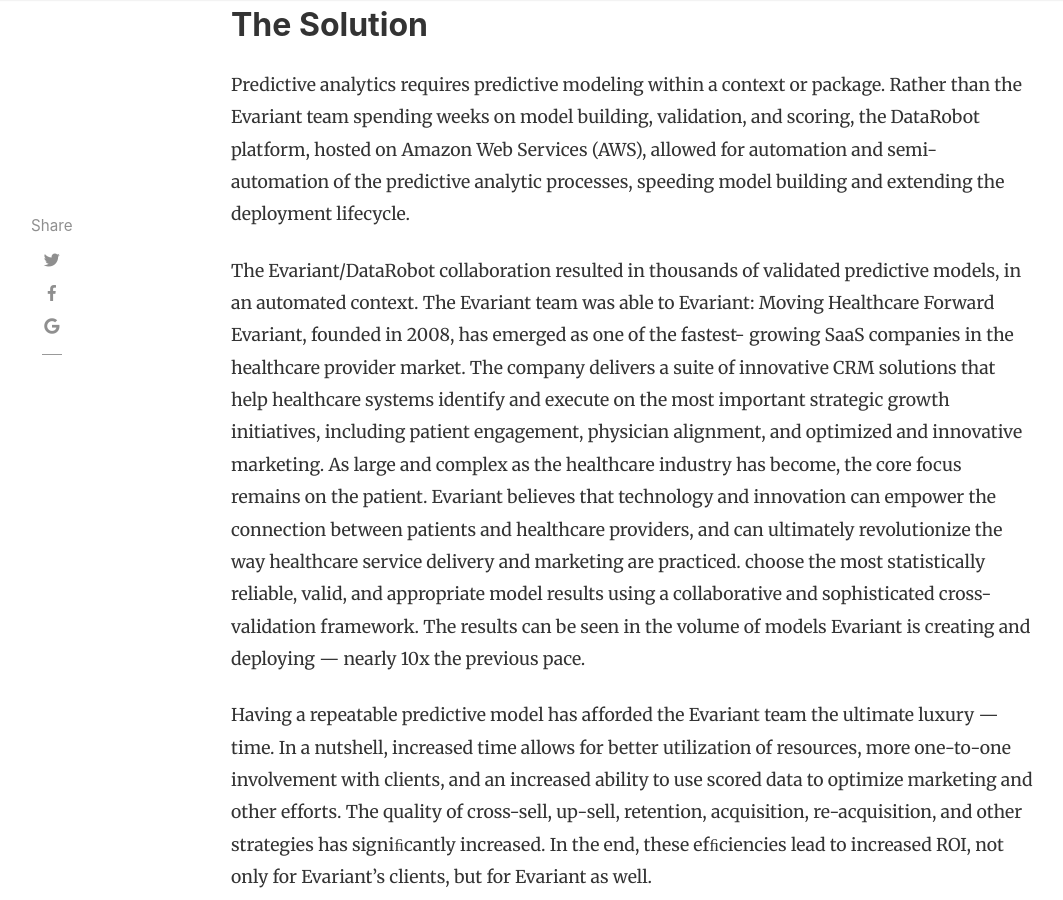
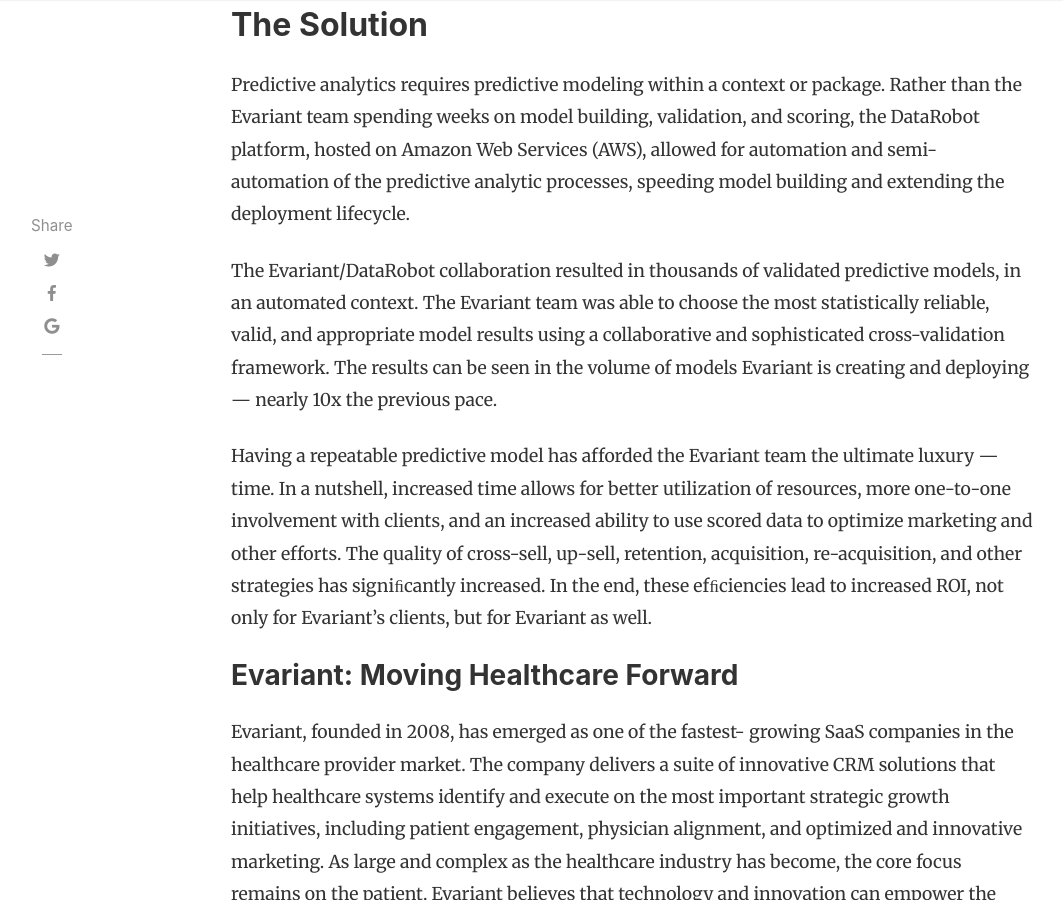
Before and after one commit to borglife/borglife, a Jekyll site: the page built from _posts/2019-02-10-evariant.md, in a window 1280 px wide and 900 px high, scrolled down 1761 px. Shown: the whole window, without its empty margins (54-1117 px from the left). Built offline with Jekyll 4.4.1, drawn with Linux system fonts in a browser that asks for light colours; nearby versions of some CDN libraries; comment, search, counter and statistics services are not loaded.

Commit message:
Corrected clipboard artefact

```diff
--- a/_posts/2019-02-10-evariant.md
+++ b/_posts/2019-02-10-evariant.md
@@ -24,9 +24,7 @@ Evariant has recognized the transformational impact of accurate predictive analy
 ## The Solution
 Predictive analytics requires predictive modeling within a context or package. Rather than the Evariant team spending weeks on model building, validation, and scoring, the DataRobot platform, hosted on Amazon Web Services (AWS), allowed for automation and semi-automation of the predictive analytic processes, speeding model building and extending the deployment lifecycle.
 
-The Evariant/DataRobot collaboration resulted in thousands of validated predictive models, in an automated context. The Evariant team was able to
-Evariant: Moving Healthcare Forward Evariant, founded in 2008, has emerged as one of the fastest- growing SaaS companies in the healthcare provider market. The company delivers a suite of innovative CRM solutions that help healthcare systems identify and execute on the most important strategic growth initiatives, including patient engagement, physician alignment, and optimized and innovative marketing. As large and complex as the healthcare industry has become, the core focus remains on the patient. Evariant believes that technology and innovation can empower the connection between patients and healthcare providers, and can ultimately revolutionize the way healthcare service delivery and marketing are practiced.
-choose the most statistically reliable, valid, and appropriate model results using a collaborative and sophisticated cross-validation framework. The results can be seen in the volume of models Evariant is creating and deploying — nearly 10x the previous pace.
+The Evariant/DataRobot collaboration resulted in thousands of validated predictive models, in an automated context. The Evariant team was able to choose the most statistically reliable, valid, and appropriate model results using a collaborative and sophisticated cross-validation framework. The results can be seen in the volume of models Evariant is creating and deploying — nearly 10x the previous pace.
 
 Having a repeatable predictive model has afforded the Evariant team the ultimate luxury — time. In a nutshell, increased time allows for better utilization of resources, more one-to-one involvement with clients, and an increased ability to use scored data to optimize marketing and other efforts. The quality of cross-sell, up-sell, retention, acquisition, re-acquisition, and other strategies has signiﬁcantly increased. In the end, these efﬁciencies lead to increased ROI, not only for Evariant’s clients, but for Evariant as well.
 
```
